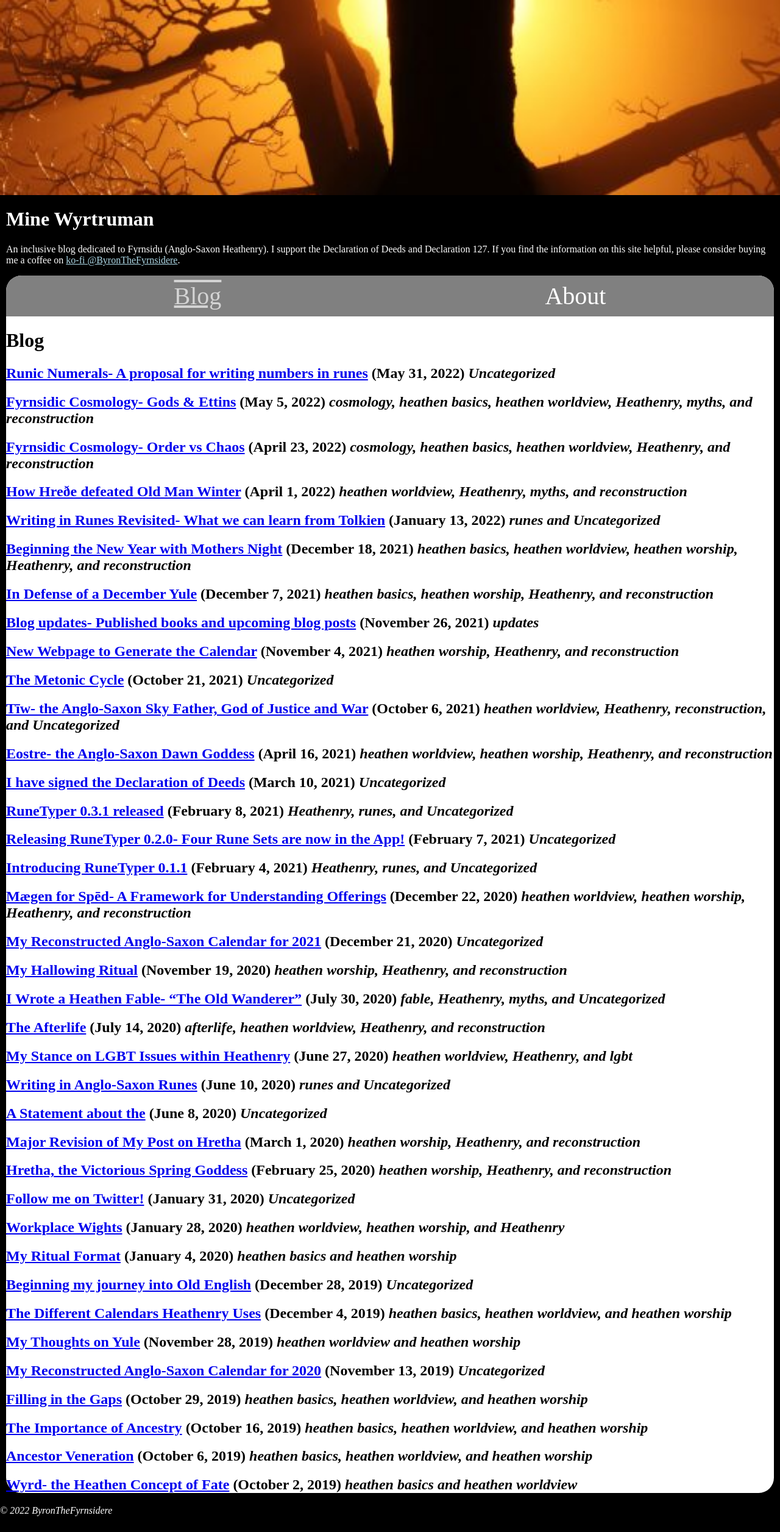
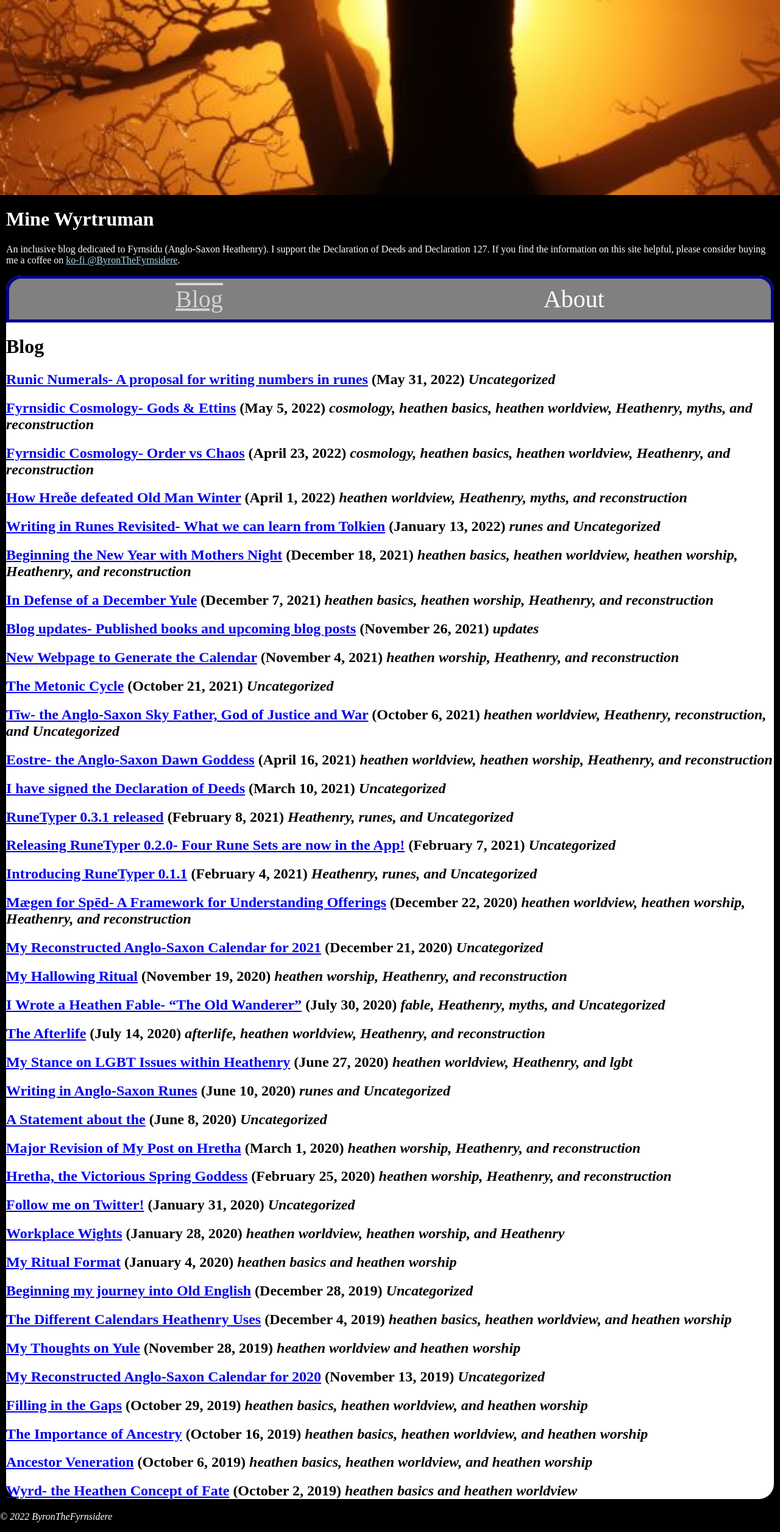
Before and after one commit to byronpendason/byronpendason.github.io, a Jekyll site: the page built from index.md, in a window 1280 px wide. Shown: the whole page at 61% size. Built offline with Jekyll 4.4.1, drawn with Linux system fonts in a browser that asks for light colours; our own code applies the rules of GitHub Pages for plain Markdown files; comment, search, counter and statistics services are not loaded.

Commit message:
Update default.html

```diff
--- a/_layouts/default.html
+++ b/_layouts/default.html
@@ -43,6 +43,7 @@
         margin: 0px;
         padding: 10px;
         border-radius: 25px 25px 0px 0px;
+        border: 5px solid darkblue;
       }
       nav ul li {
         margin-right: 25px;
```
